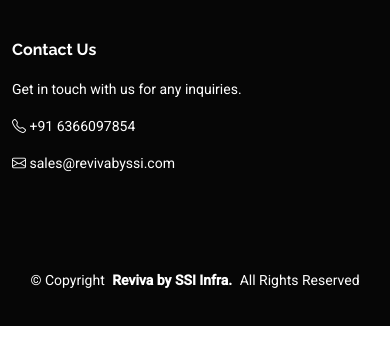
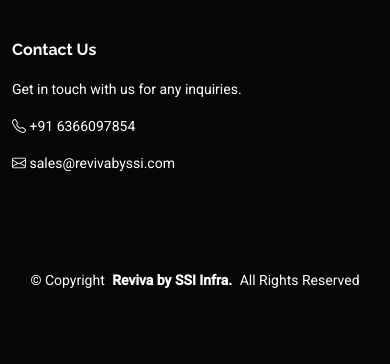
Before and after one commit to Sandeep1296/HavenaKSR, a plain HTML site: page index.html in a window 390 px wide. Shown: the part 8940-9304 px from the top of the page. Before the commit the page ends 9266 px from the top, so only its background shows below. Drawn offline with Linux system fonts and the light colour scheme.

Commit message:
copyright
mobile display issue fixed

```diff
--- a/assets/css/main.css
+++ b/assets/css/main.css
@@ -2060,3 +2060,12 @@
 a.cta-btn:hover i {
   color: var(--background-color);
 }
+
+/*--------------------------------------------------------------
+# Copyright - clear sticky mobile bar
+--------------------------------------------------------------*/
+@media (max-width: 767px) {
+  .footer .copyright {
+    padding-bottom: 90px;
+  }
+}
```
